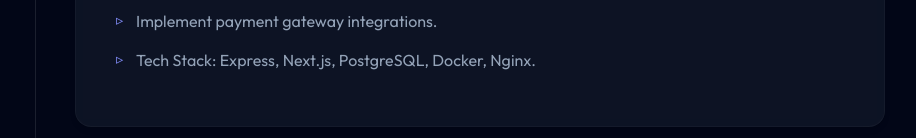
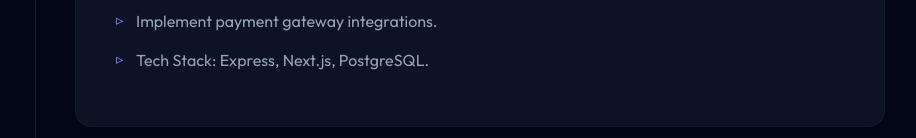
Before and after one commit to Madanil01/portofolio_v2, a plain HTML site: page index.html in a window 1280 px wide. Shown: the part 3006-3144 px from the top of the page, without its empty margins (87-1003 px from the left). Drawn offline with Linux system fonts and the light colour scheme.

Commit message:
Initial commit: Added awesome portfolio

```diff
--- a/index.html
+++ b/index.html
@@ -132,7 +132,7 @@
                             </li>
                             <li>Set up VPS and maintain infrastructure using Docker, Nginx, and Ubuntu.</li>
                             <li>Implement payment gateway integrations.</li>
-                            <li>Tech Stack: Express, Next.js, PostgreSQL, Docker, Nginx.</li>
+                            <li>Tech Stack: Express, Next.js, PostgreSQL.</li>
                         </ul>
                     </div>
                 </div>
```
